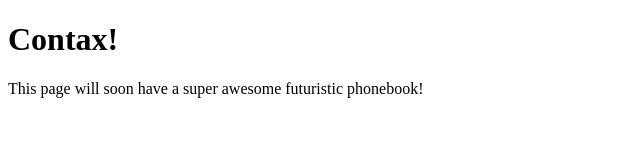
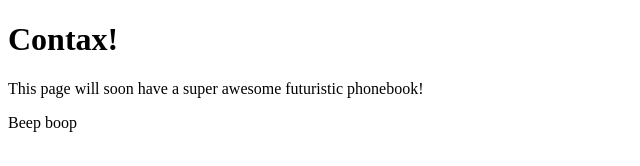
Before and after one commit to jahsierebecca/contax, a plain HTML site: page index.html in a window 1280 px wide. Shown: the full height of the page, 0-640 px from the left. Drawn offline with Linux system fonts and the light colour scheme.

Commit message:
added a little bit of beep boop

```diff
--- a/index.html
+++ b/index.html
@@ -6,5 +6,6 @@
 <body>
 	<h1>Contax!</h1>
 	<p>This page will soon have a super awesome futuristic phonebook!</p>
+	<p>Beep boop</p>
 </body>
 </html>
```
